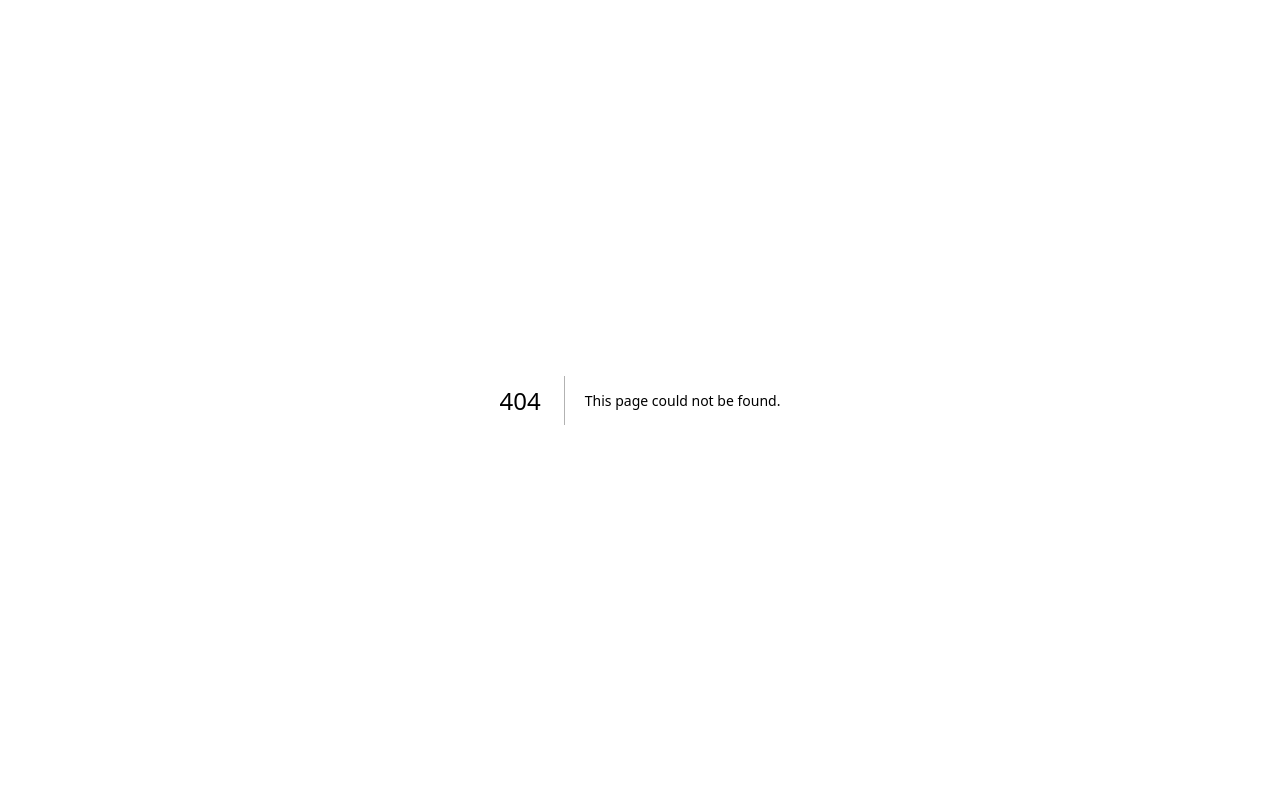
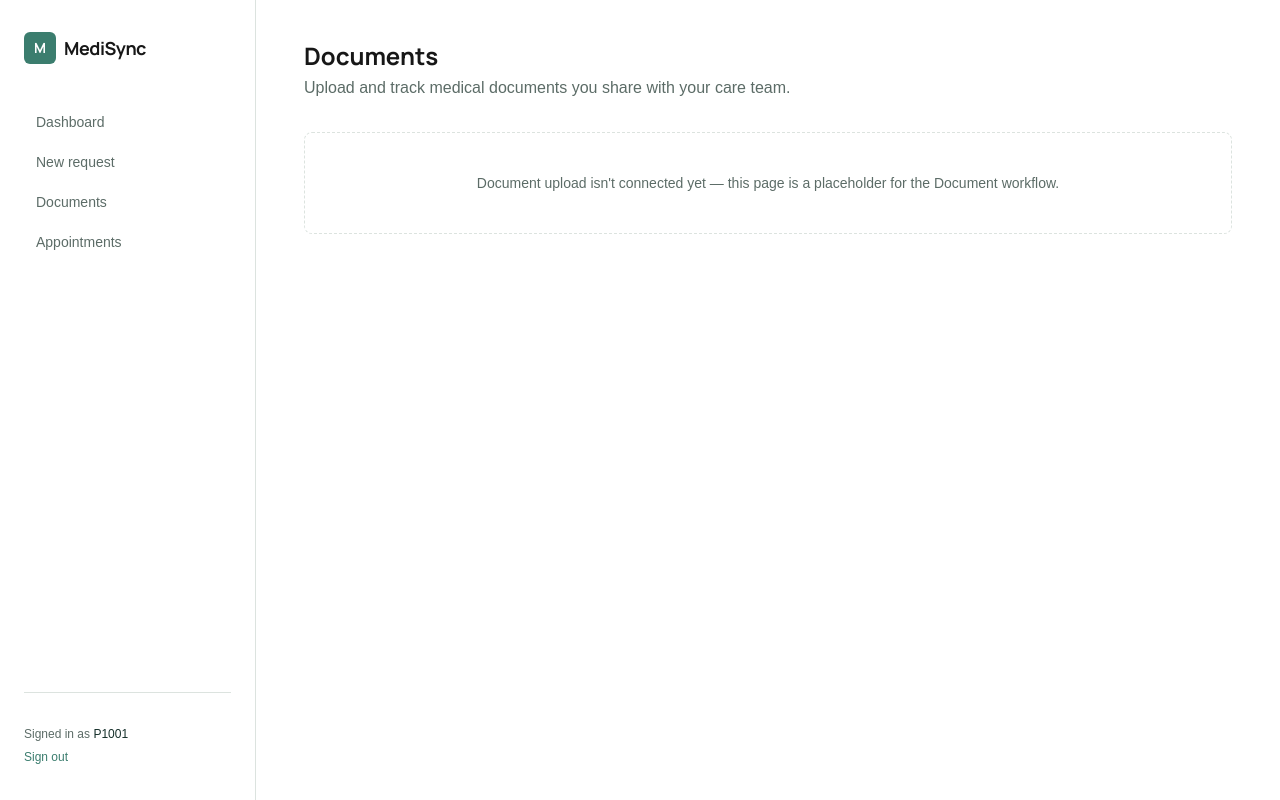
Before and after one commit to Sanjeev7673/Medisync-Os, a Next.js app: page /documents in a window 1280 px wide. Before the commit this address had no page. Built offline with nearby package versions, Linux system fonts and the light colour scheme.

Commit message:
Add MediSync documents page

```diff
--- /dev/null
+++ b/app/documents/page.tsx
@@ -0,0 +1,10 @@
+import PatientShell from "@/components/PatientShell";
+
+export default function DocumentsPage() {
+  return (
+    <PatientShell>
+      <header className="mb-8"><h1 className="font-display font-bold text-2xl">Documents</h1><p className="text-[var(--muted)] mt-1">Upload and track medical documents you share with your care team.</p></header>
+      <div className="border border-dashed border-[var(--border)] rounded-lg p-10 text-center"><p className="text-sm text-[var(--muted)]">Document upload isn&apos;t connected yet — this page is a placeholder for the Document workflow.</p></div>
+    </PatientShell>
+  );
+}
```
